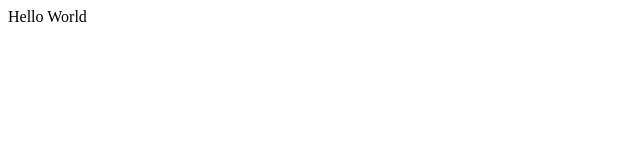
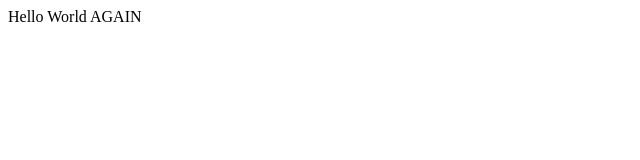
Before and after one commit to piousgeorge/ledung3, a plain HTML site: page index.html in a window 1280 px wide. Shown: the full height of the page, 0-640 px from the left. Drawn offline with Linux system fonts and the light colour scheme.

Commit message:
Second Modification

```diff
--- a/index.html
+++ b/index.html
@@ -4,7 +4,7 @@
 
 </head>
 <body >
-Hello World
+Hello World AGAIN
 
 </body>
 
```
